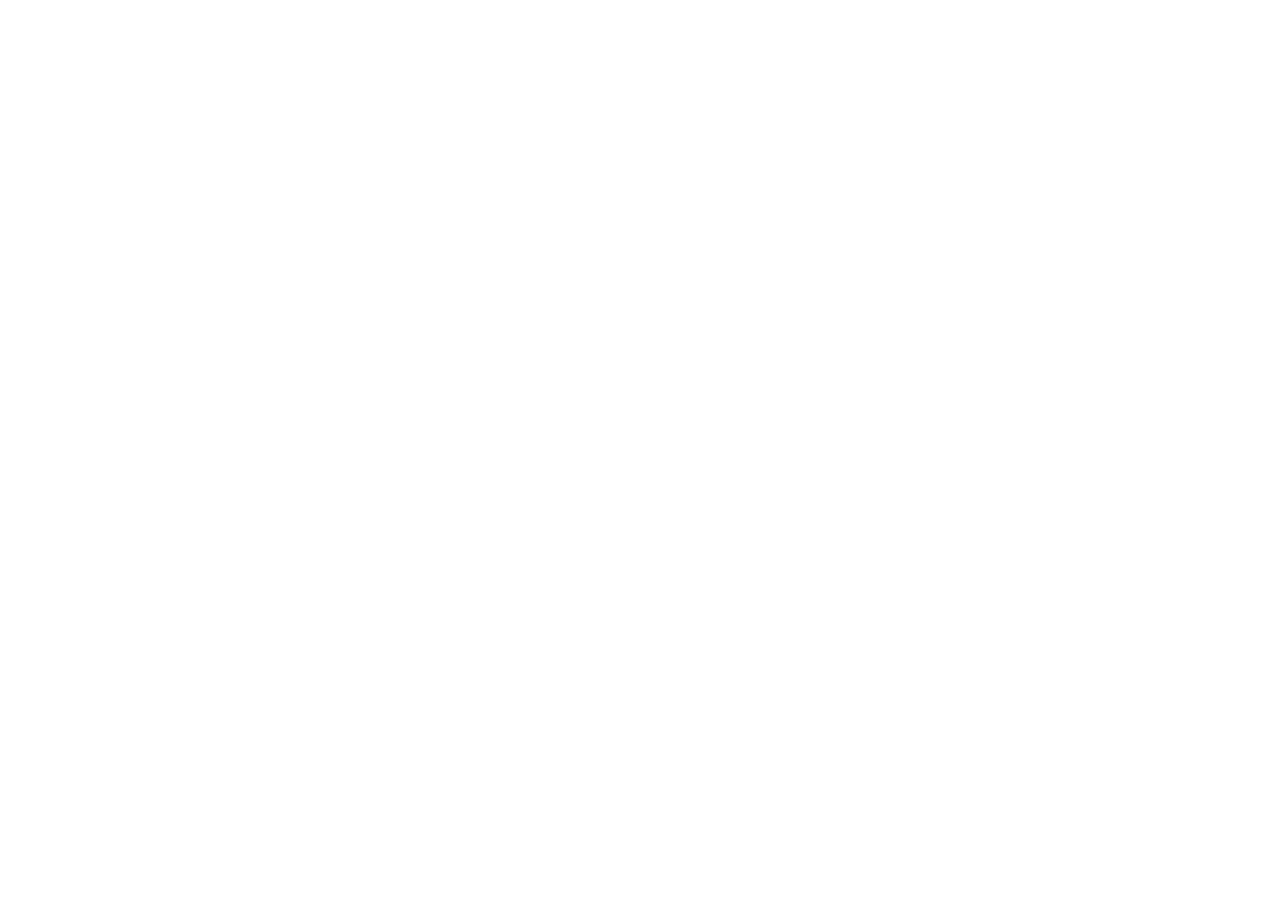
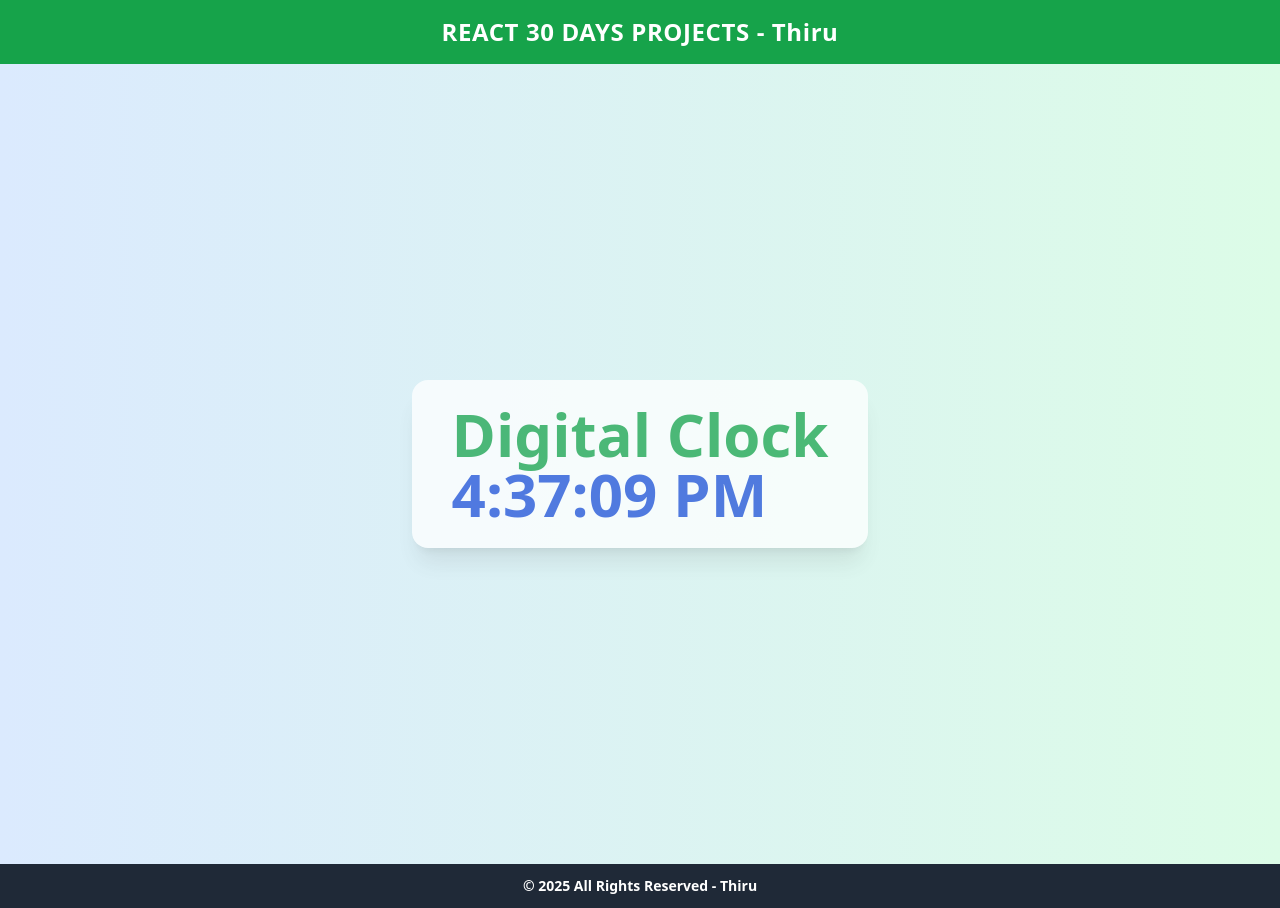
Before and after one commit to thirumoorthi30/react-30-days, a React (Vite) app: page /react-30days/digital-clock in a window 1280 px wide. Before the commit this address had no page. Before the commit the page ends 800 px from the top, so only its background shows below. Built offline with nearby package versions, Linux system fonts and the light colour scheme.

Commit message:
digital clock

```diff
--- a/package.json
+++ b/package.json
@@ -13,9 +13,11 @@
     "deploy": "gh-pages -d dist"
   },
   "dependencies": {
+    "bootstrap": "^5.3.8",
     "icons": "^1.0.0",
     "prop-types": "^15.8.1",
     "react": "^19.2.0",
+    "react-bootstrap": "^2.10.10",
     "react-dom": "^19.2.0",
     "react-icons": "^5.5.0",
     "react-router-dom": "^7.9.4"
--- a/src/App.jsx
+++ b/src/App.jsx
@@ -5,6 +5,10 @@ import ProfileCardPage from "./Components/ProfileCardPage";
 import Practice from "./Components/Content";
 import CounterApp from "./Components/CounterApp";
 import TodoList from "./Components/TodoList";
+import Product from "./Components/Product";
+import ProductDetails1 from "./Components/ProductDetails1";
+import ProductList from "./Components/ProductList";
+import DigitalClock from "./Components/DigitalClock";
 
 export let userContext = createContext();
 
@@ -20,11 +24,17 @@ console.log(userContext);
        <userContext.Provider value ={ {user} }>
       <Routes>
 
-        <Route path="/" element={<Home />} />
+        <Route path="/home" element={<Home />} />
         <Route path="/profile-card" element={<ProfileCardPage />} />
         <Route path="/counter-app" element={<CounterApp />} />
-        <Route path="/practice-app" element={<Practice />} />
+        <Route path="/practice-app/:name" element={<Practice />} />
         <Route path="/todo-list" element={<TodoList />} />
+        <Route path="/product" element={<Product />} >
+          <Route index element={<ProductDetails1 />} />
+          <Route path="details" element={<ProductDetails1 />} />
+          <Route path="list" element={<ProductList />} />
+        </Route>
+        <Route path="/digital-clock" element = {<DigitalClock />} />
 
       </Routes>
        </userContext.Provider>
--- a/src/Components/Content.jsx
+++ b/src/Components/Content.jsx
@@ -1,8 +1,12 @@
 import React from "react";
 import CounterApp from "./CounterApp copy";
 import Shop from "./Shop";
+import { useParams } from "react-router-dom";
 
 const Content = () => {
+
+  let {name} = useParams();
+
 
 
 
@@ -27,7 +31,7 @@ const Content = () => {
   return (
     <main className="flex flex-col items-center justify-center p-8 bg-gray-100 min-h-[60vh]">
       <h1 className="bg-red-500 text-white px-4 py-2 rounded-lg shadow-lg text-xl font-semibold">
-        Content - {user}
+        Content - {user} - {name}
       </h1>
       <button onClick={printSomething}>Click</button>
       <button onClick={ (e) => {printSomethingOne(e)}}>Click me 1</button>
--- /dev/null
+++ b/src/Components/DigitalClock.jsx
@@ -0,0 +1,32 @@
+import React, { useState, useEffect } from "react";
+import Layout from "./Layout";
+
+export default function DigitalClock() {
+  const [time, setTime] = useState("");
+
+  useEffect(() => {
+    const updateClock = () => {
+      const now = new Date();
+      setTime(now.toLocaleTimeString());
+    };
+
+    updateClock();
+    const timer = setInterval(updateClock, 1000);
+
+    return () => clearInterval(timer);
+  }, []);
+
+  return (
+    <Layout>
+    <div className="flex items-center justify-center h-screen bg-gradient-to-r from-blue-100 to-green-100">
+      <div
+        className="text-6xl font-bold text-blue-700 bg-white shadow-xl rounded-2xl px-10 py-6
+                   animate-pulse transition-transform duration-300 ease-in-out hover:scale-105"
+      >
+        <p className="text-green-600">Digital Clock</p>
+        {time}
+      </div>
+    </div>
+    </Layout>
+  );
+}
--- a/src/Components/Home.jsx
+++ b/src/Components/Home.jsx
@@ -1,10 +1,14 @@
 import { Link } from "react-router-dom";
+
+let user = "Thiru";
 
 const projects = [
   { day: "01", title: "Profile Card", path: "/profile-card" },
   { day: "02", title: "Counter App", path: "/counter-app" },
-  { day: "03", title: "Practice App", path: "/practice-app" },
+  { day: "03", title: "Practice App", path: `/practice-app/${user}` },
   { day: "04", title: "Todo List", path: "/todo-list" },
+  { day: "05", title: "Product", path: "/product" },
+  {day: "06", title: "Digital Clock", path: "/digital-clock"},
 ];
 
 export default function Home() {
--- /dev/null
+++ b/src/Components/Product.jsx
@@ -0,0 +1,49 @@
+import React, { useState, useEffect } from "react";
+import ProductDetails1 from "./ProductDetails1";
+import ProductList from "./ProductList";
+import { Link, Outlet, useNavigate } from "react-router-dom";
+
+const Product = () => {
+    let [count, setCount] = useState(0);
+    let [count1, setCount1] = useState(0);
+
+    //call back function:
+    // this will be execute every time state update
+    // useEffect(() => {
+    //     console.log("every time");
+    // });
+
+    // call back fun with 2nd parameter dependencies array:
+    //it will excute at initial execution only even id state update
+    // useEffect(() => {
+    //     console.log("one initial time");
+    // }, []);
+
+    // call back fun with 2nd parameter dependencies array:
+    //where every the count1 update it will excute
+     useEffect(() => {
+        console.log("only dependencies update");
+    }, [count1]);
+
+
+    console.log("intial render");
+
+
+    let navigate = useNavigate();
+    const handleback = () => {
+        navigate("/home");
+    }
+    return (
+        <div>
+            <h1>Product - parent - nested route</h1>
+            <button onClick={() => setCount(count + 1)}>Increase - {count}</button>
+            {/* <Link to="details">Details</Link>
+            <Link to="list">List</Link> */}
+            <button onClick={ () => setCount1 (count1 + 1)}>Increase 1 - {count1}</button>
+            <Outlet />
+            <button onClick = { handleback }> Back to Home</button>
+        </div>
+    );
+};
+
+export default Product;
--- /dev/null
+++ b/src/Components/ProductDetails1.jsx
@@ -0,0 +1,11 @@
+import React from "react";
+
+function ProductDetails() {
+    return (
+        <div>
+            <h1>ProductDetails</h1>
+        </div>
+    );
+}
+
+export default ProductDetails;
--- /dev/null
+++ b/src/Components/ProductList.jsx
@@ -0,0 +1,11 @@
+import React from "react";
+
+function ProductList() {
+    return (
+        <div>
+            <h1>ProductList</h1>
+        </div>
+    );
+}
+
+export default ProductList;
```
Also changed, not shown: 1 other file (tests, documents, lock files or other folders).
